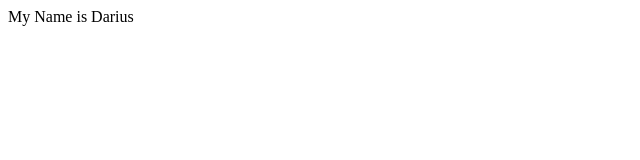
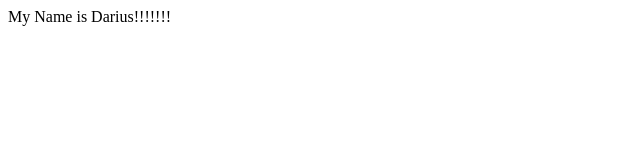
Before and after one commit to MrDLH2010/DLH-Project, a plain HTML site: page index.html in a window 1280 px wide. Shown: the full height of the page, 0-640 px from the left. Drawn offline with Linux system fonts and the light colour scheme.

Commit message:
Empasise the Name

```diff
--- a/index.html
+++ b/index.html
@@ -7,6 +7,6 @@
     <title>Document</title>
 </head>
 <body>
-    My Name is Darius
+    My Name is Darius!!!!!!!
 </body>
 </html>
```
